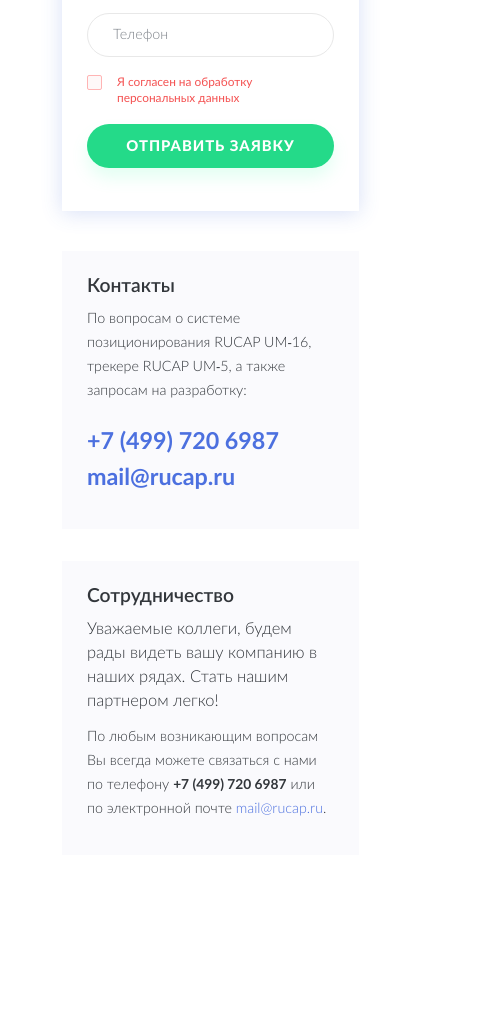
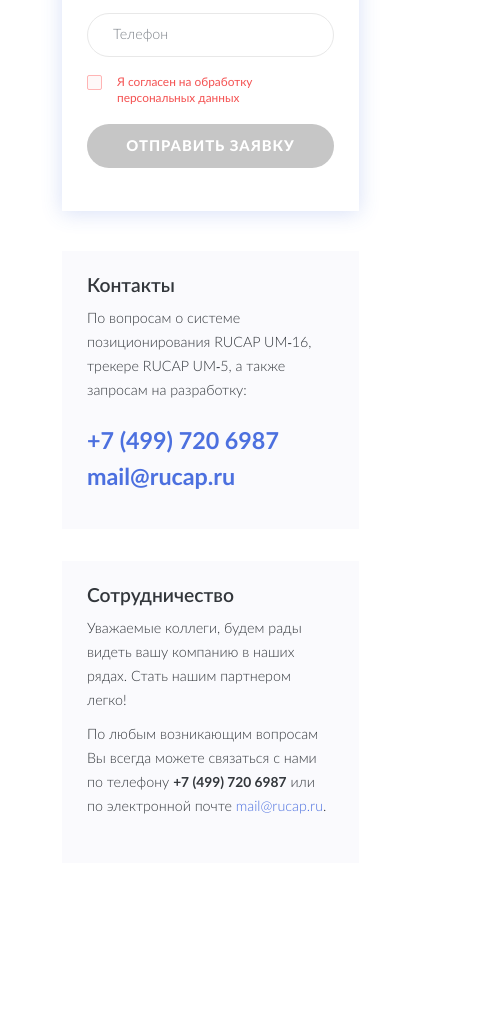
Before and after one commit to lubamark/rucap, a website: page source/solution-x.html in a window 1280 px wide. Shown: the part 1106-2126 px from the top of the page, 791-1280 px from the left. Drawn offline with nearby package versions, Linux system fonts and the light colour scheme; files that its build step writes are made by us from their sources.

Commit message:
add script form disable

```diff
--- /dev/null
+++ b/source/js/scripts/form-disable.js
@@ -0,0 +1,18 @@
+$(document).ready(function () {
+    var $form = $('.j-form');
+
+    $form.each(function () {
+        var $requiredCheckbox = $(this).find('.j-required-checkbox');
+        var $submitForm = $(this).find('.j-submit');
+        if( $requiredCheckbox.attr("checked") !== 'checked') {
+            $submitForm.addClass('_disabled');
+            $submitForm.prop('disabled', true);
+            $requiredCheckbox.on('change', function () {
+                $submitForm.toggleClass('_disabled');
+                $submitForm.prop('disabled', function (val) {
+                    return !val;
+                });
+            });
+        }
+    });
+});
--- a/source/sass/blocks/partners-block.scss
+++ b/source/sass/blocks/partners-block.scss
@@ -21,6 +21,7 @@
 
   &__text {
     margin: 0;
+    margin-bottom: 10px;
     font-size: 13px;
     line-height: 24px;
     font-weight: 300;
--- a/source/sass/global/common.scss
+++ b/source/sass/global/common.scss
@@ -110,6 +110,12 @@
   border: none;
   border-radius: 22px;
   transition: all 0.4s ease;
+
+  &._disabled {
+    background-color: $elem-gray;
+    pointer-events: none;
+    box-shadow: none;
+  }
 
   &:hover,
   &:focus {
--- a/source/solution-x.html
+++ b/source/solution-x.html
@@ -260,7 +260,7 @@
                         <p class="order-form__caption">
                             Оставьте заявку на заказ данного предложения и наши специалисты свяжутся с вами
                         </p>
-                        <form action="#" method="post" class="form">
+                        <form action="#" method="post" class="form j-form" id="order-form" >
                             <div class="form__field">
                                 <label for="name" class="visually-hidden">Имя</label>
                                 <input type="text" class="form__input _error" placeholder="Имя" id="name" name="name" required>
@@ -274,10 +274,10 @@
                                 <input type="tel" class="form__input" placeholder="Телефон" id="tel" name="tel" required>
                             </div>
                             <div class="form__field">
-                                <input type="checkbox" class="form__checkbox" id="agree" name="agree" required>
+                                <input type="checkbox" class="form__checkbox j-required-checkbox" id="agree" name="agree" required>
                                 <label for="agree" class="form__checkbox-label _error">Я согласен на обработку персональных данных</label>
                             </div>
-                           <button type="submit" class="button button--green button--14 button--wide">Отправить заявку</button>
+                           <button type="submit" class="button button--green button--14 button--wide j-submit">Отправить заявку</button>
                         </form>
                     </div>
                 </div>
@@ -293,7 +293,7 @@
                 <div class="partners-block">
                     <div class="columns__wrapper-aside">
                         <h3 class="partners-block__title">Сотрудничество</h3>
-                        <p class="partners-block__caption">Уважаемые коллеги, будем рады видеть вашу компанию в наших рядах. Стать нашим партнером легко!</p>
+                        <p class="partners-block__text">Уважаемые коллеги, будем рады видеть вашу компанию в наших рядах. Стать нашим партнером легко!</p>
                         <p class="partners-block__text">
                             По любым возникающим вопросам Вы всегда можете связаться с нами по телефону <a href="tel:+74997206987" class="partners-block__tel">+7 (499) 720 6987</a> или по электронной почте <a href="mailto:mail@rucap.ru" class="partners-block__mail">mail@rucap.ru</a>.
                         </p>
```
Also changed, not shown: source/index.html (+3 -3 lines).
